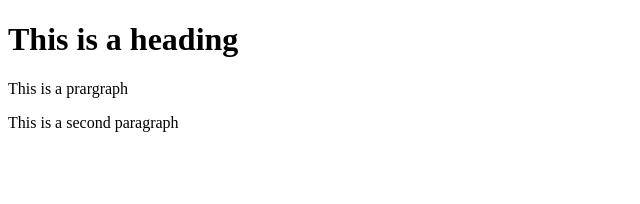
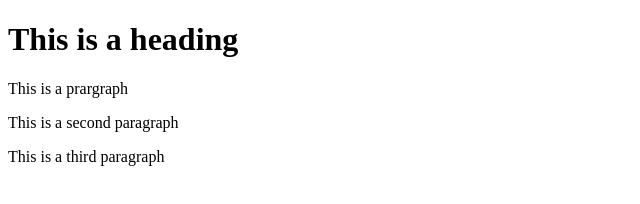
Before and after one commit to rickandersonaia/coursera-angular-git-test, a website: page index.html in a window 1280 px wide. Shown: the whole page, without its empty margins (0-640 px from the left). Drawn offline with Linux system fonts and the light colour scheme.

Commit message:
After installing lite-server - commit #4

```diff
--- a/index.html
+++ b/index.html
@@ -8,6 +8,7 @@
 		<h1>This is a heading</h1>
 		<p>This is a prargraph</p>
 		<p>This is a second paragraph</p>
+		<p>This is a third paragraph</p>
 
 	</body>
 </html>
```
Also changed, not shown: package.json (added, +24 -0 lines), 1 other file.
